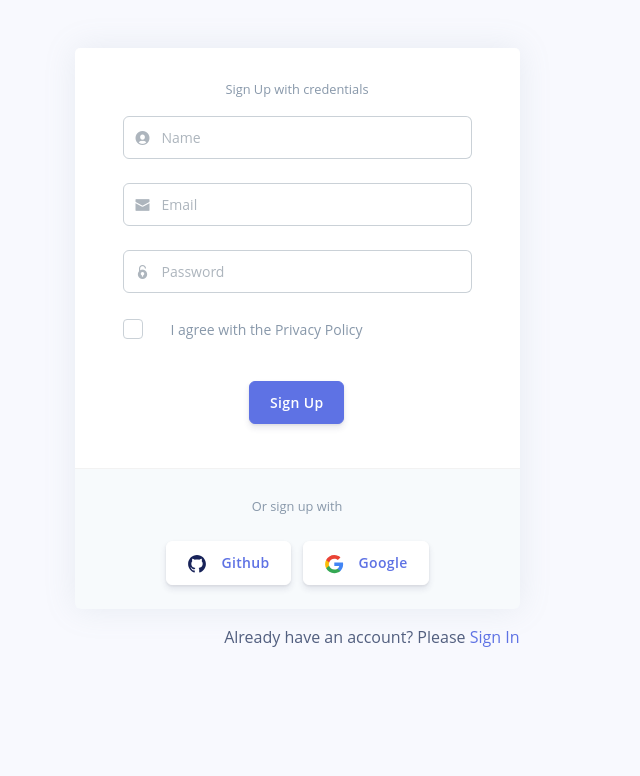
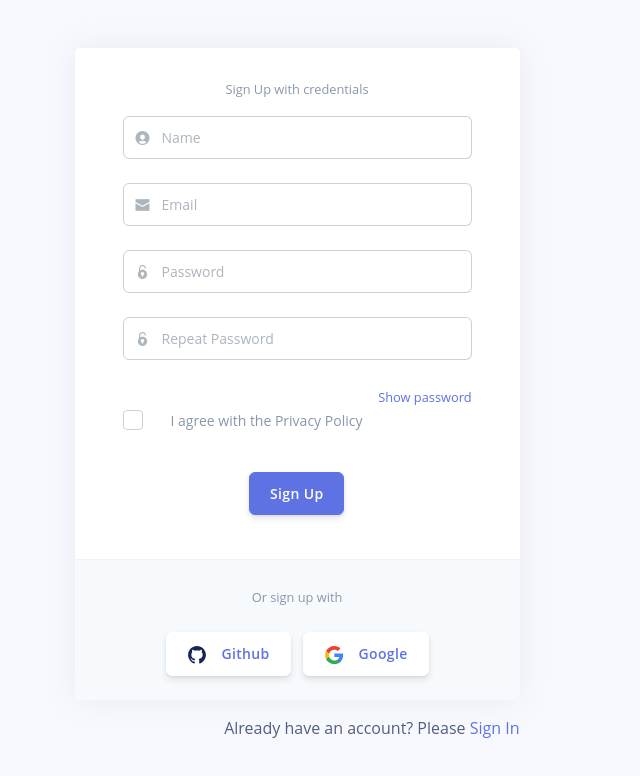
Before and after one commit to jayrexacilo/systematic, a React (Create React App) app: page /signup in a window 1280 px wide. Shown: the top 776 px of the page, without its empty margins (343-983 px from the left). Built offline with nearby package versions, Linux system fonts and the light colour scheme.

Commit message:
toggle display pass input components

```diff
--- a/src/components/Auth/SignIn/SignInForm.tsx
+++ b/src/components/Auth/SignIn/SignInForm.tsx
@@ -5,15 +5,16 @@ import { SignInAction } from '../../../redux/actions/Auth/SignInActions';
 import validator from 'validator';
 import FormInput from '../common/FormInput';
 import FormCheckbox from '../common/FormCheckbox';
+import ToggleDisplayPass from '../common/ToggleDisplayPass';
 
 function SignInForm() {
   const dispatch = useDispatch();
-  const [ user, setUser ] = useState({email: '', password: ''});
+  const [ user, setUser ] = useState({email: '', password: '', isShowPass: false});
   const [ inputValidation, setInputValidation ] = useState({email: true, password: true});
   const handleFormInput = (name: string, value: string) => {
     setInputValidation({
-      email: validator.isEmail(user.email) && !validator.isEmpty(user.email),
-      password: validator.isLength(user.password, {min: 6, max: 16}) && !validator.isEmpty(user.password)
+      email: name === 'email' ? validator.isEmail(user.email) && !validator.isEmpty(user.email) : inputValidation.email,
+      password: name === 'password' ? validator.isLength(user.password, {min: 6, max: 16}) && !validator.isEmpty(user.password) : inputValidation.password
     });
     setUser({...user, [name]: value});
   };
@@ -29,7 +30,8 @@ function SignInForm() {
   return (
     <Form>
       <FormInput inputData={{isValid: inputValidation.email, handleFormInput, inputName: 'email', inputType: 'email', placeholder: 'Email', errFeedback: 'Please enter valid email', icon: 'ni-email-83'}}/>
-      <FormInput inputData={{isValid: inputValidation.password, handleFormInput, inputName: 'password', inputType: 'password', placeholder: 'Password', errFeedback: 'Password should be min 6 and max 16', icon: 'ni-lock-circle-open'}}/>
+      <FormInput inputData={{isValid: inputValidation.password, handleFormInput, inputName: 'password', inputType: user.isShowPass ? 'text' : 'password', placeholder: 'Password', errFeedback: 'Password should be min 6 and max 16', icon: 'ni-lock-circle-open'}}/>
+      <ToggleDisplayPass toggleShow={(): void => setUser({...user, isShowPass: !user.isShowPass})} isShowPass={user.isShowPass}/>
       <FormCheckbox idName="remember_me" label="Remember me" />
       <div className="text-center">
         <Button className="my-4 btn" color="primary" type="button" onClick={() => handleSignIn()}>Sign In</Button>
--- a/src/components/Auth/SignUp/SignUpForm.tsx
+++ b/src/components/Auth/SignUp/SignUpForm.tsx
@@ -1,21 +1,24 @@
-import { useState } from 'react';
-import {    Button, Form } from 'reactstrap';
+import {  useState } from 'react';
+import { Button, Form } from 'reactstrap';
 //import { useDispatch } from 'react-redux';
 //import { SignInAction} from '../../redux/actions/Auth/SignInActions';
 import validator from 'validator';
 
 import FormInput from '../../../components/Auth/common/FormInput';
 import FormCheckbox from '../../../components/Auth/common/FormCheckbox';
+import ToggleDisplayPass from '../../../components/Auth/common/ToggleDisplayPass';
 
 function SignUpFrom() {
   //const dispatch = useDispatch();
-  const [ user, setUser ] = useState({name: '', email: '', password: ''});
-  const [ inputValidation, setInputValidation ] = useState({name: true, email: true, password: true});
-  const handleFormInput = (name: string, value: string) => {
+  const [ user, setUser ] = useState({name: '', email: '', password: '', repeatPassword: '', isShowPass: false});
+  const [ inputValidation, setInputValidation ] = useState({name: true, email: true, password: true, repeatPassword: true});
+  //const [ _inputType, setIsShowPass ] = useState<ComponentProps<typeof Input>['type']>('password');
+  const handleFormInput = (name: string, value: string): void => {
     setInputValidation({
-      name: !validator.isEmpty(user.name),
-      email: validator.isEmail(user.email) && !validator.isEmpty(user.email),
-      password: validator.isLength(user.password, {min: 6, max: 16}) && !validator.isEmpty(user.password)
+      name: name === 'name' ? !validator.isEmpty(user.name) : inputValidation.name,
+      email: name === 'email' ? validator.isEmail(user.email) && !validator.isEmpty(user.email) : inputValidation.email,
+      password: name === 'password' ? validator.isLength(user.password, {min: 6, max: 16}) && !validator.isEmpty(user.password) : inputValidation.password,
+      repeatPassword: name === 'repeatPassword' ? validator.isLength(user.repeatPassword, {min: 6, max: 16}) && !validator.isEmpty(user.repeatPassword) : inputValidation.repeatPassword
     });
     setUser({...user, [name]: value});
   };
@@ -23,11 +26,11 @@ function SignUpFrom() {
     setInputValidation({
       name: !validator.isEmpty(user.name),
       email: validator.isEmail(user.email) && !validator.isEmpty(user.email),
-      password: validator.isLength(user.password, {min: 6, max: 16}) && !validator.isEmpty(user.password)
+      password: validator.isLength(user.password, {min: 6, max: 16}) && !validator.isEmpty(user.password),
+      repeatPassword: validator.isLength(user.password, {min: 6, max: 16}) && !validator.isEmpty(user.repeatPassword)
     });
     //dispatch(SignInAction({email: user.email, password: user.password}));
   };
-
 
   return (
     <>
@@ -37,7 +40,9 @@ function SignUpFrom() {
       <Form>
         <FormInput inputData={{isValid: inputValidation.name, handleFormInput, inputName: 'name', inputType: 'text', placeholder: 'Name', errFeedback: 'Please enter name', icon: 'ni-circle-08'}}/>
         <FormInput inputData={{isValid: inputValidation.email, handleFormInput, inputName: 'email', inputType: 'email', placeholder: 'Email', errFeedback: 'Please enter valid email', icon: 'ni-email-83'}}/>
-        <FormInput inputData={{isValid: inputValidation.password, handleFormInput, inputName: 'password', inputType: 'password', placeholder: 'Password', errFeedback: 'Password should be min 6 and max 16', icon: 'ni-lock-circle-open'}}/>
+        <FormInput inputData={{isValid: inputValidation.password, handleFormInput, inputName: 'password', inputType: user.isShowPass ? 'text' : 'password', placeholder: 'Password', errFeedback: 'Password should be min 6 and max 16', icon: 'ni-lock-circle-open'}}/>
+        <FormInput inputData={{isValid: inputValidation.repeatPassword, handleFormInput, inputName: 'repeatPassword', inputType: user.isShowPass ? 'text' : 'password', placeholder: 'Repeat Password', errFeedback: 'Password should be min 6 and max 16', icon: 'ni-lock-circle-open'}}/>
+        <ToggleDisplayPass toggleShow={(): void => setUser({...user, isShowPass: !user.isShowPass})} isShowPass={user.isShowPass}/>
         <FormCheckbox idName="privacy_policy" label="I agree with the Privacy Policy" />
         <div className="text-center">
           <Button className="my-4 btn" color="primary" type="button" onClick={() => handleSignUp()}>Sign Up</Button>
--- a/src/components/Auth/common/FormInput.tsx
+++ b/src/components/Auth/common/FormInput.tsx
@@ -1,5 +1,5 @@
-import { ComponentProps } from 'react';
-import { FormGroup, FormFeedback, Input, InputGroup, InputGroupAddon, InputGroupText } from 'reactstrap';
+import {  ComponentProps } from 'react';
+import {  FormGroup, FormFeedback, Input, InputGroup, InputGroupAddon, InputGroupText } from 'reactstrap';
 
 interface IFormInputProps {
   inputData: {
@@ -24,7 +24,7 @@ function FormInput(props: IFormInputProps) {
             <i className={`ni ${icon}`} />
           </InputGroupText>
         </InputGroupAddon>
-        <Input className={isValid ? '' : 'is-invalid' } placeholder={placeholder} type={inputType} name={inputName} onChange={(e) => handleFormInput(e.target.name, e.target.value)}/>
+        <Input className={isValid ? '' : 'is-invalid' } placeholder={placeholder} type={inputType} name={inputName} onChange={(e) => handleFormInput(e.target.name, e.target.value)} onBlur={e => handleFormInput(e.target.name, e.target.value)}/>
       </InputGroup>
       <FormFeedback className={isValid ? '' : 'd-block' }>{errFeedback}</FormFeedback>
     </FormGroup>
--- /dev/null
+++ b/src/components/Auth/common/ToggleDisplayPass.tsx
@@ -0,0 +1,16 @@
+
+interface IProps {
+  toggleShow: () => void,
+  isShowPass: boolean
+}
+
+function ToggleDisplayPass(props: IProps) {
+
+  return (
+    <div className="d-flex flex-row-reverse">
+      <a href="#toggleDisplayPass" onClick={props.toggleShow} className=""><small>{props.isShowPass ? 'Hide' : 'Show'} password</small></a>
+    </div>
+  );
+}
+
+export default ToggleDisplayPass;
```
